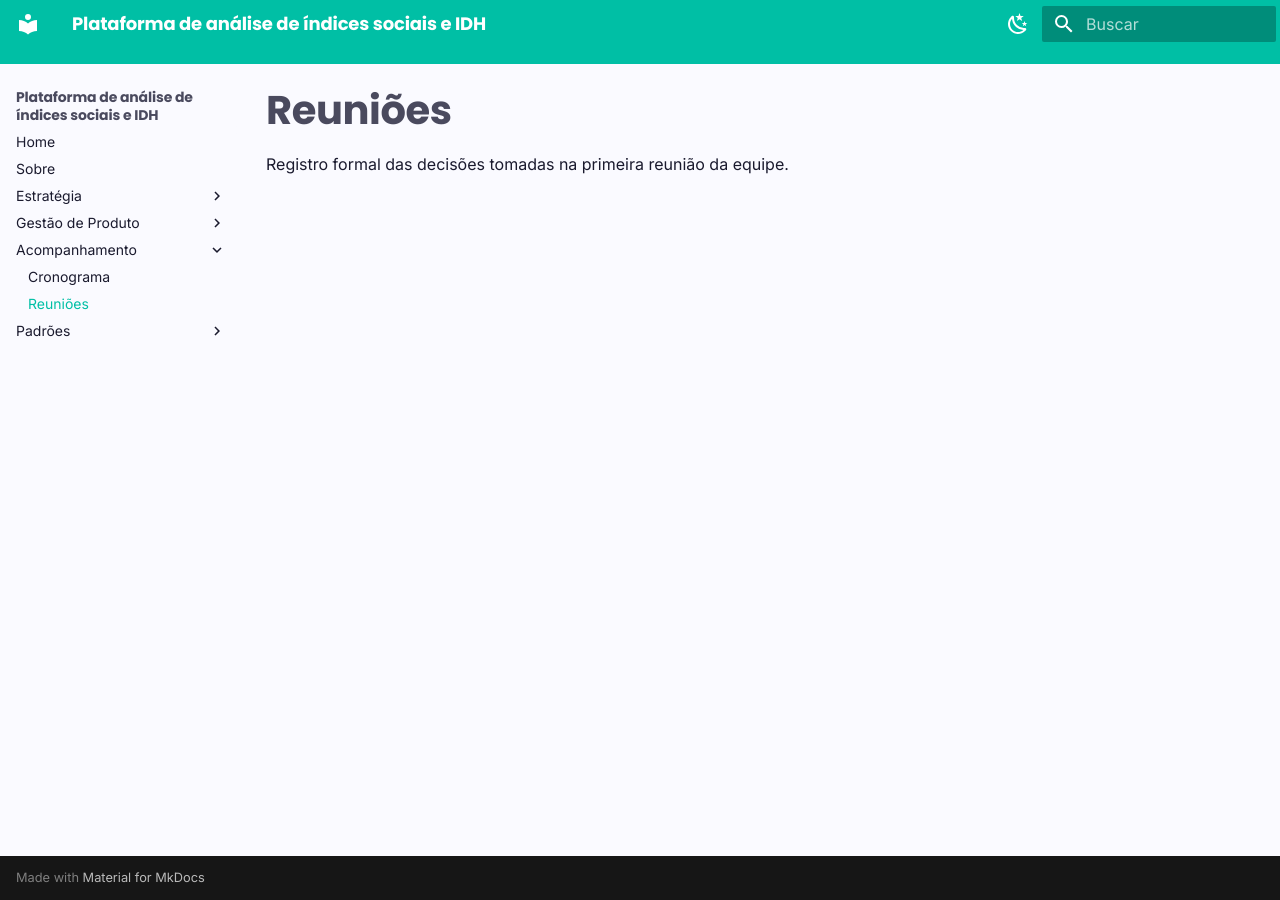
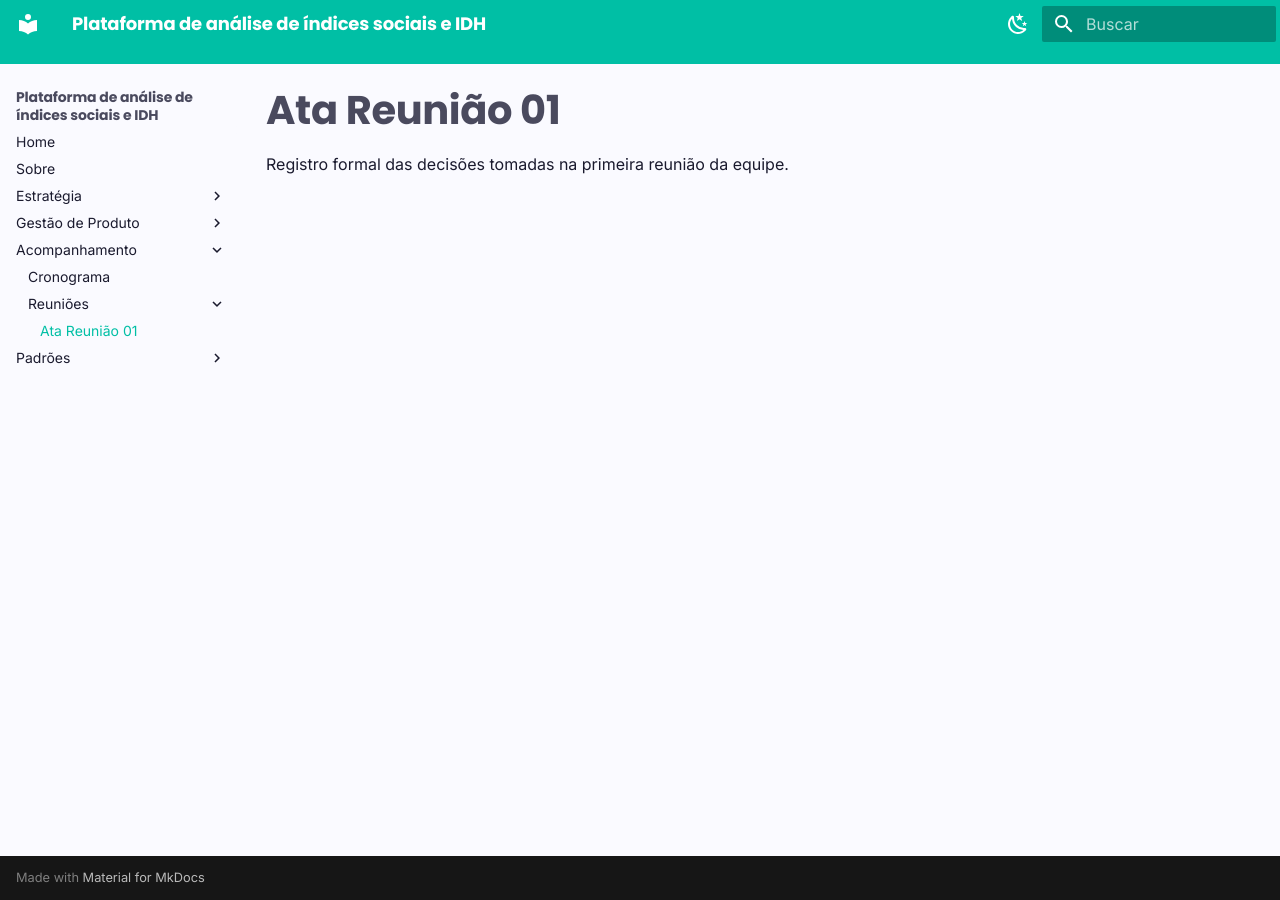
Before and after one commit to FGA0138-MDS-Ajax/2026.2-T02-Dijkstra, an MkDocs documentation site: the page built from docs/acompanhamento/reunioes/ata01.md, in a window 1280 px wide. Built offline with MkDocs 1.6.1 and Material for MkDocs 9.7.7, drawn with Linux system fonts in a browser that asks for light colours.

Commit message:
docs: ajustar estrutura de navegação de reuniões no mkdocs

```diff
--- a/mkdocs.yml
+++ b/mkdocs.yml
@@ -48,7 +48,8 @@ nav:
     - Especificações: gestao/especificacoes.md
   - Acompanhamento:
     - Cronograma: acompanhamento/cronograma.md
-    - Reuniões: acompanhamento/reunioes/ata01.md
+    - Reuniões:
+      - Ata Reunião 01: acompanhamento/reunioes/ata01.md
   - Padrões:
     - Commits: padroes/commits.md
     - Issues: padroes/issues.md
```
